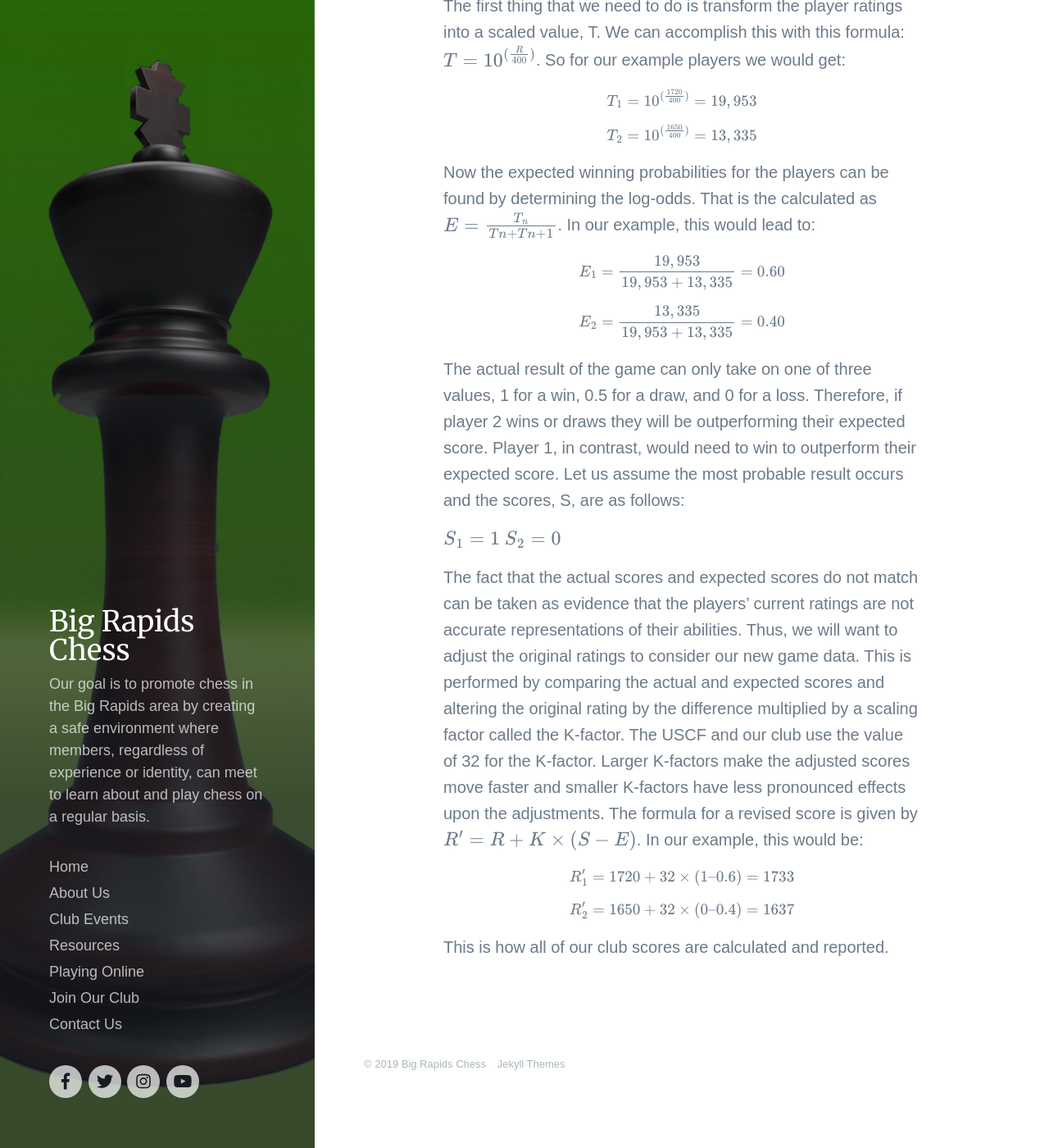
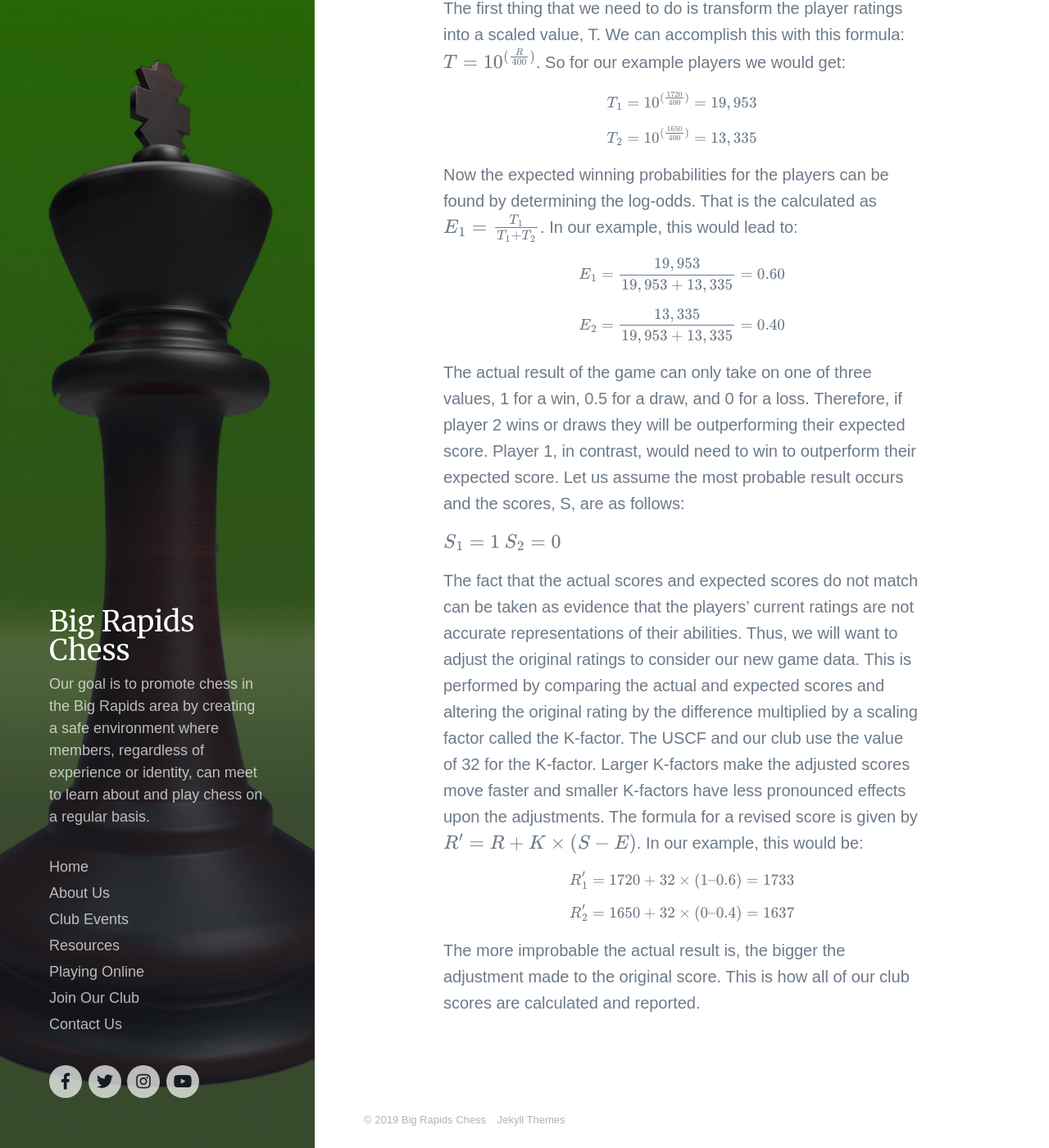
Before and after one commit to bigrapidschess/bigrapidschess.github.io, a Jekyll site: the page built from _pages/rating.md, in a window 1280 px wide and 1400 px high, scrolled down 1381 px. Shown: the whole window at 82% size. Built offline with Jekyll 4.4.1, drawn with Linux system fonts in a browser that asks for light colours; nearby versions of some CDN libraries; some web fonts are replaced; formulas are drawn with MathJax 3; some of the changed text lies outside the part shown.

Commit message:
Slight formating

```diff
--- a/_pages/rating.md
+++ b/_pages/rating.md
@@ -6,15 +6,15 @@
 featured_image: /images/my_background_green.jpg
 ---
 
-The [Elo rating system](https://en.wikipedia.org/wiki/Elo_rating_system) (pronounced EE loo) was invented by the Hungarian/American physicist, [Arpad Elo](https://en.wikipedia.org/wiki/Arpad_Elo) in the 1950s. This system is widely used in chess and other sports to produce a scaled rating of player or team abilities. These ratings are calculated according to the expected outcome between two sides given their current rating values. These expectations, in turn, are found by determining the log-odds of each player winning the match given a scaling factor of 400. The result of the scaling is that a player with a rating 400 greater than her opponent is ten time more likely to win than the other way around. When the probability of winning is plotted versus difference in rating scores, we get the graph shown below.
+The [Elo rating system](https://en.wikipedia.org/wiki/Elo_rating_system), pronounced EE-loo, was invented by the Hungarian/American physicist, [Arpad Elo](https://en.wikipedia.org/wiki/Arpad_Elo) in the 1950s. This system is widely used in chess and other sports to produce a scaled rating of player or team abilities. These ratings are calculated according to the expected outcome between two sides given their current rating values. These expectations, in turn, are found by determining the log-odds of each player winning the match given a scaling factor of 400. The result of the scaling is that a player with a rating 400 greater than her opponent is ten time more likely to win than the other way around. When the probability of winning is plotted versus difference in rating scores, we get the graph shown below.
 
 ![a plot of winning probabilities vs score differential](images/elo.jpg)
 
 This is a logistic curve with an inflection point at where each player has the same rating. We can calculate the expected probability of a player as follows. Let’s assume for example that we have a chess game between two players with ratings R.
 
-$$ R1 = 1720 $$
+$$ R_{1} = 1720 $$
 
-$$ R2 = 1650 $$
+$$ R_{2} = 1650 $$
 
 The first thing that we need to do is transform the player ratings into a scaled value, T. We can accomplish this with this formula: $ T=10^{(\frac{R}{400})} $. So for our example players we would get:
 
@@ -22,7 +22,7 @@
 
 $$ T_{2}=10^{(\frac{1650}{400})} = 13,335 $$
 
-Now the expected winning probabilities for the players can be found by determining the log-odds. That is the calculated as $ E = \frac{T_{n}}{T{n} + T{n + 1}} $. In our example, this would lead to:
+Now the expected winning probabilities for the players can be found by determining the log-odds. That is the calculated as $ E_{1} = \frac{T_{1}}{T_{1} + T_{2}} $. In our example, this would lead to:
 
 $$ E_{1} = \frac{19,953}{19,953 + 13,335} = 0.60 $$
 
@@ -39,4 +39,4 @@
 
 $$ R'_{2} = 1650 + 32 \times (0 – 0.4) = 1637 $$
 
-This is how all of our club scores are calculated and reported.
+The more improbable the actual result is, the bigger the adjustment made to the original score. This is how all of our club scores are calculated and reported.
```
